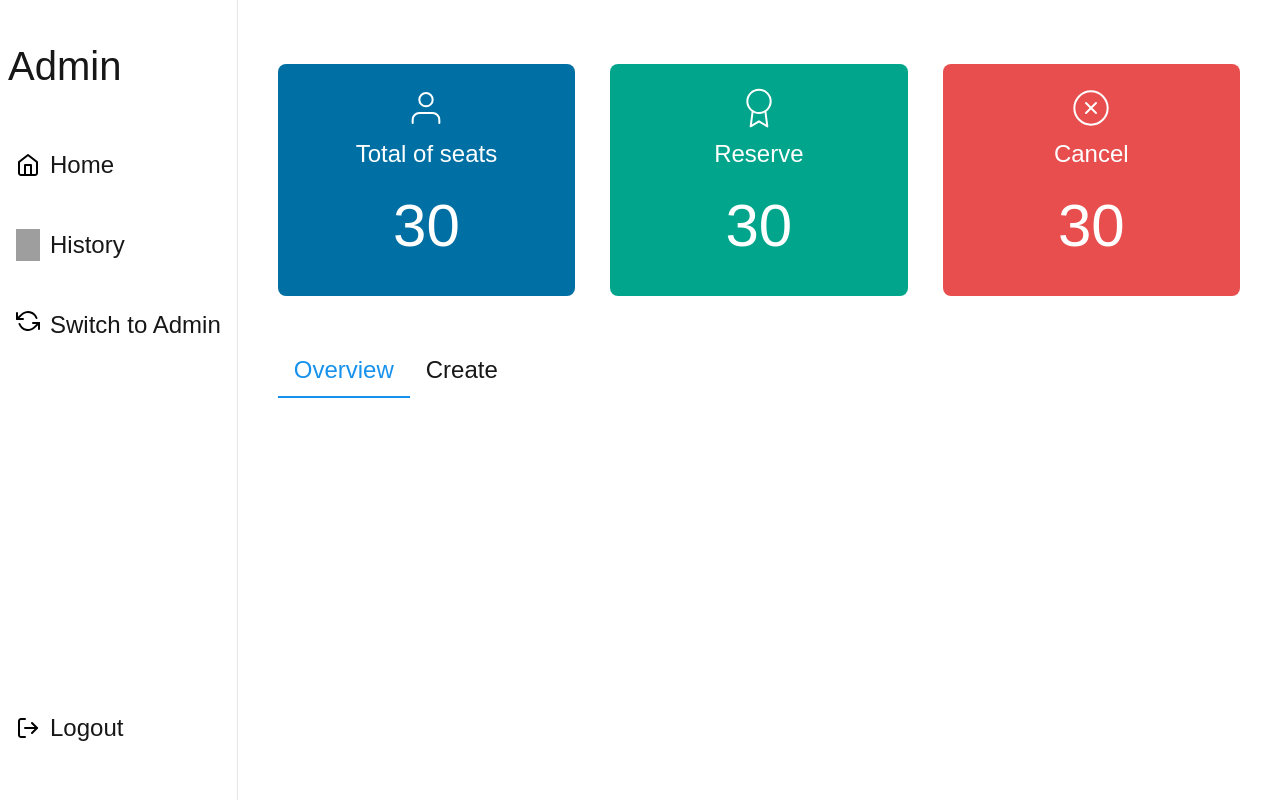
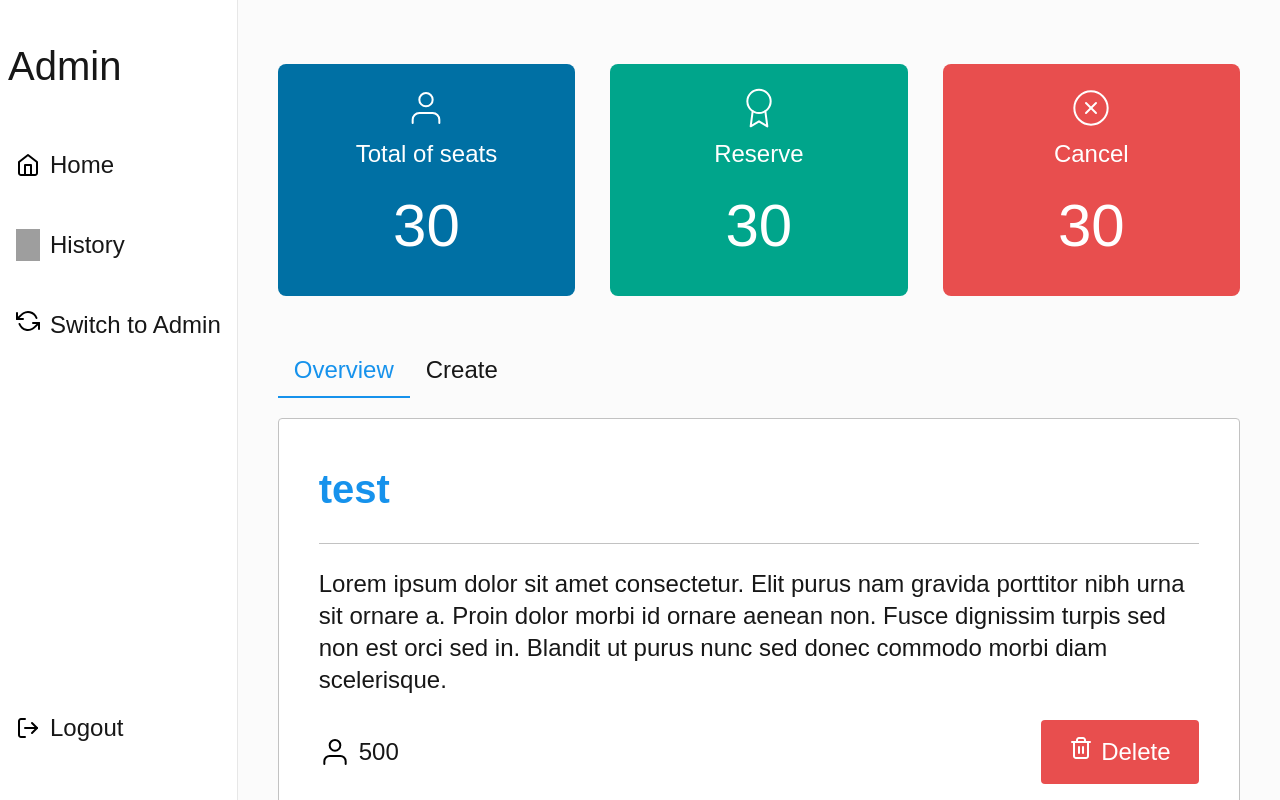
Before and after one commit to JirapatWov/data-wow-frontend, a Next.js app: page / in a window 1280 px wide. Built offline with nearby package versions, Linux system fonts and the light colour scheme; grey boxes are pictures that could not be loaded.

Commit message:
feat: admin ui

```diff
--- a/app/(site)/layout.tsx
+++ b/app/(site)/layout.tsx
@@ -8,7 +8,7 @@ export default function SiteLayout({
 	return (
 		<div className="relative flex h-screen w-full overflow-hidden">
 			<SideBar />
-			<main className="flex-1 overflow-auto px-[40px] py-[64px]">
+			<main className="flex-1 overflow-auto px-[40px] py-[64px] bg-[#FBFBFB]">
 				{children}
 			</main>
 		</div>
--- a/components/admin/Home.tsx
+++ b/components/admin/Home.tsx
@@ -2,6 +2,8 @@
 
 import { useState } from "react";
 import Card, { CardType } from "../Card";
+import DetailCard from "../concert-detail/DetailCard";
+import CreateCard from "../concert-detail/CreateCard";
 
 const Home = () => {
 	const [tab, setTab] = useState("overview");
@@ -31,6 +33,43 @@ const Home = () => {
 					Create
 				</div>
 			</div>
+
+			{tab === "overview" ? (
+				<div className="flex flex-col gap-12">
+					<DetailCard
+						title="test"
+						detail="Lorem ipsum dolor sit amet consectetur. Elit purus nam gravida porttitor nibh urna sit ornare a. Proin dolor morbi id ornare aenean non. Fusce dignissim turpis sed non est orci sed in. Blandit ut purus nunc sed donec commodo morbi diam scelerisque."
+						status="test"
+					/>
+					<DetailCard
+						title="test"
+						detail="Lorem ipsum dolor sit amet consectetur. Elit purus nam gravida porttitor nibh urna sit ornare a. Proin dolor morbi id ornare aenean non. Fusce dignissim turpis sed non est orci sed in. Blandit ut purus nunc sed donec commodo morbi diam scelerisque."
+						status="test"
+					/>
+					<DetailCard
+						title="test"
+						detail="Lorem ipsum dolor sit amet consectetur. Elit purus nam gravida porttitor nibh urna sit ornare a. Proin dolor morbi id ornare aenean non. Fusce dignissim turpis sed non est orci sed in. Blandit ut purus nunc sed donec commodo morbi diam scelerisque."
+						status="test"
+					/>
+					<DetailCard
+						title="test"
+						detail="Lorem ipsum dolor sit amet consectetur. Elit purus nam gravida porttitor nibh urna sit ornare a. Proin dolor morbi id ornare aenean non. Fusce dignissim turpis sed non est orci sed in. Blandit ut purus nunc sed donec commodo morbi diam scelerisque."
+						status="test"
+					/>
+					<DetailCard
+						title="test"
+						detail="Lorem ipsum dolor sit amet consectetur. Elit purus nam gravida porttitor nibh urna sit ornare a. Proin dolor morbi id ornare aenean non. Fusce dignissim turpis sed non est orci sed in. Blandit ut purus nunc sed donec commodo morbi diam scelerisque."
+						status="test"
+					/>
+					<DetailCard
+						title="test"
+						detail="Lorem ipsum dolor sit amet consectetur. Elit purus nam gravida porttitor nibh urna sit ornare a. Proin dolor morbi id ornare aenean non. Fusce dignissim turpis sed non est orci sed in. Blandit ut purus nunc sed donec commodo morbi diam scelerisque."
+						status="test"
+					/>
+				</div>
+			) : (
+				<CreateCard />
+			)}
 		</div>
 	);
 };
--- /dev/null
+++ b/components/concert-detail/CreateCard.tsx
@@ -0,0 +1,60 @@
+"use client";
+
+const CreateCard = () => {
+	return (
+		<div className="flex flex-col gap-6 border border-[#C2C2C2] rounded bg-white p-10">
+			<h1 className="text-[#1692EC] text-[40px] font-semibold">Create</h1>
+			<hr className="border-[#C2C2C2]" />
+			<div className="text-2xl flex gap-6">
+				<div className="flex flex-col gap-4 w-full">
+					Concert Name
+					<input
+						type="text"
+						name="name"
+						className="border border-[#5C5C5C] px-4 py-3 text-base rounded focus:outline-0"
+						placeholder="Please input concert name"
+					/>
+				</div>
+				<div className="flex flex-col gap-4 w-full">
+					Total of seat
+					<div className="relative w-full">
+						<input
+							type="text"
+							name="numberOfSeats"
+							className="w-full border border-[#5C5C5C] px-4 py-3 text-base rounded focus:outline-0"
+							placeholder="Total of seat"
+						/>
+						<img
+							src="icon/user-black.svg"
+							width={24}
+							height={24}
+							alt="user"
+							className="absolute right-3 -mt-[38px]"
+						/>
+					</div>
+				</div>
+			</div>
+			<div className="flex flex-col gap-4 w-full text-2xl">
+				Description
+				<textarea
+					name="name"
+					className="border border-[#5C5C5C] px-4 py-3 text-base rounded focus:outline-0"
+					placeholder="Please input description"
+				/>
+			</div>
+			<div className="flex justify-end">
+				<button
+					className="py-4 px-[28.5px] rounded gap-2 flex text-white text-2xl cursor-pointer"
+					style={{
+						backgroundColor: "#1692EC",
+					}}
+				>
+					<img src="icon/save.svg" width={24} height={24} alt="save" />
+					Save
+				</button>
+			</div>
+		</div>
+	);
+};
+
+export default CreateCard;
--- /dev/null
+++ b/components/concert-detail/DetailCard.tsx
@@ -0,0 +1,39 @@
+"use client";
+
+import { Mode, useBaseStore } from "@/stores/base";
+
+const DetailCard = ({
+	title,
+	detail,
+	status,
+}: {
+	title: string;
+	detail: string;
+	status: string;
+}) => {
+	const { mode } = useBaseStore();
+	return (
+		<div className="flex flex-col gap-6 border border-[#C2C2C2] rounded bg-white p-10">
+			<h1 className="text-[#1692EC] text-[40px] font-semibold">{title}</h1>
+			<hr className="border-[#C2C2C2]" />
+			<div className="text-2xl">{detail}</div>
+			<div className="flex justify-between">
+				<div className="flex gap-2 items-center text-2xl">
+					<img src="icon/user-black.svg" width={32} height={32} alt="user" />
+					500
+				</div>
+				<button
+					className="py-4 px-[28.5px] rounded gap-2 flex text-white text-2xl cursor-pointer"
+					style={{
+						backgroundColor: mode === Mode.ADMIN ? "#E84E4E" : "#E84E4E",
+					}}
+				>
+					<img src="icon/trash.svg" width={24} height={24} alt="trash" />
+					Delete
+				</button>
+			</div>
+		</div>
+	);
+};
+
+export default DetailCard;
```
Also changed, not shown: public/icon/save.svg (added).
